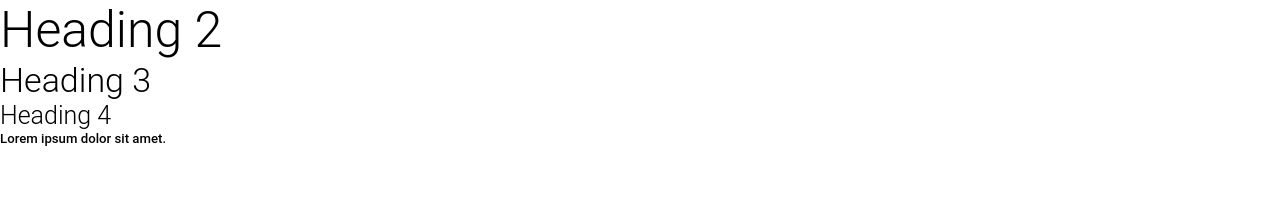
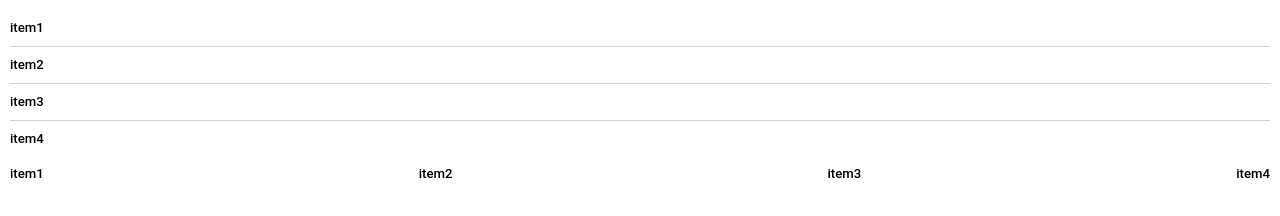
Before and after one commit to swe-thinhnguyen1701/weather-forecast, a plain HTML site: page index.html in a window 1280 px wide. Drawn offline with Linux system fonts and the light colour scheme.

Commit message:
add list component

```diff
--- a/css/style.css
+++ b/css/style.css
@@ -2,6 +2,14 @@
   --melody-color: #91E0FF;
 }
 
+*{
+  box-sizing: border-box;
+}
+
+/* remove later */
+body{
+  padding: 1rem;
+}
 
 /* TYPOGRAPHY */
 html {
@@ -70,3 +78,36 @@ h4{
     font-size: 2.5rem;
   }
 }
+
+/* CONTAINER */
+.container{
+  padding: 1rem 1.5rem;
+  border: 1px solid black;
+  border-radius: 1.5rem;
+}
+
+/* LIST */
+.list{
+  padding: 0;
+  margin: 0;
+}
+
+.list--row{
+  display: inline-flex;
+  width: 100%;
+  justify-content: space-between;
+}
+
+.list-item{
+  list-style: none;
+  padding: 1rem 0;
+  border-bottom: 1px solid lightgrey;
+}
+
+.list-item:last-child{
+  border-bottom: 0;
+}
+
+.list--row .list-item{
+  border-bottom: 0;
+}
--- a/index.html
+++ b/index.html
@@ -1,16 +1,24 @@
 <!DOCTYPE html>
 <html lang="en">
-<head>
-  <meta charset="UTF-8">
-  <meta name="viewport" content="width=device-width, initial-scale=1.0">
-  <title>Weather Forecast</title>
-  <link rel="stylesheet" href="./css/normalize.css">
-  <link rel="stylesheet" href="./css/style.css">
-</head>
-<body>
-  <h2>Heading 2</h2>
-  <h3>Heading 3</h3>
-  <h4>Heading 4</h4>
-  <p>Lorem ipsum dolor sit amet.</p>
-</body>
+  <head>
+    <meta charset="UTF-8" />
+    <meta name="viewport" content="width=device-width, initial-scale=1.0" />
+    <title>Weather Forecast</title>
+    <link rel="stylesheet" href="./css/normalize.css" />
+    <link rel="stylesheet" href="./css/style.css" />
+  </head>
+  <body>
+    <ul class="list">
+      <li class="list-item">item1</li>
+      <li class="list-item">item2</li>
+      <li class="list-item">item3</li>
+      <li class="list-item">item4</li>
+    </ul>
+    <ul class="list list--row">
+      <li class="list-item">item1</li>
+      <li class="list-item">item2</li>
+      <li class="list-item">item3</li>
+      <li class="list-item">item4</li>
+    </ul>
+  </body>
 </html>
```
Also changed, not shown: components/list.html (added, +12 -0 lines).
